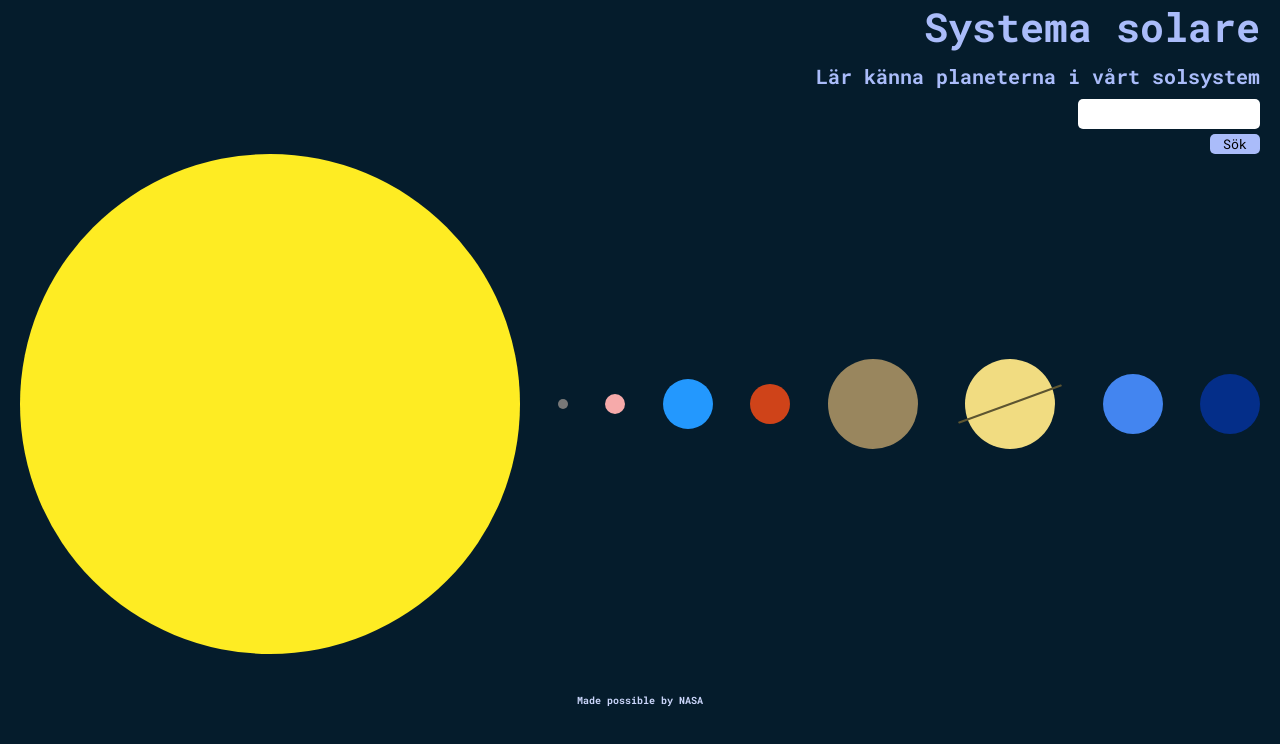
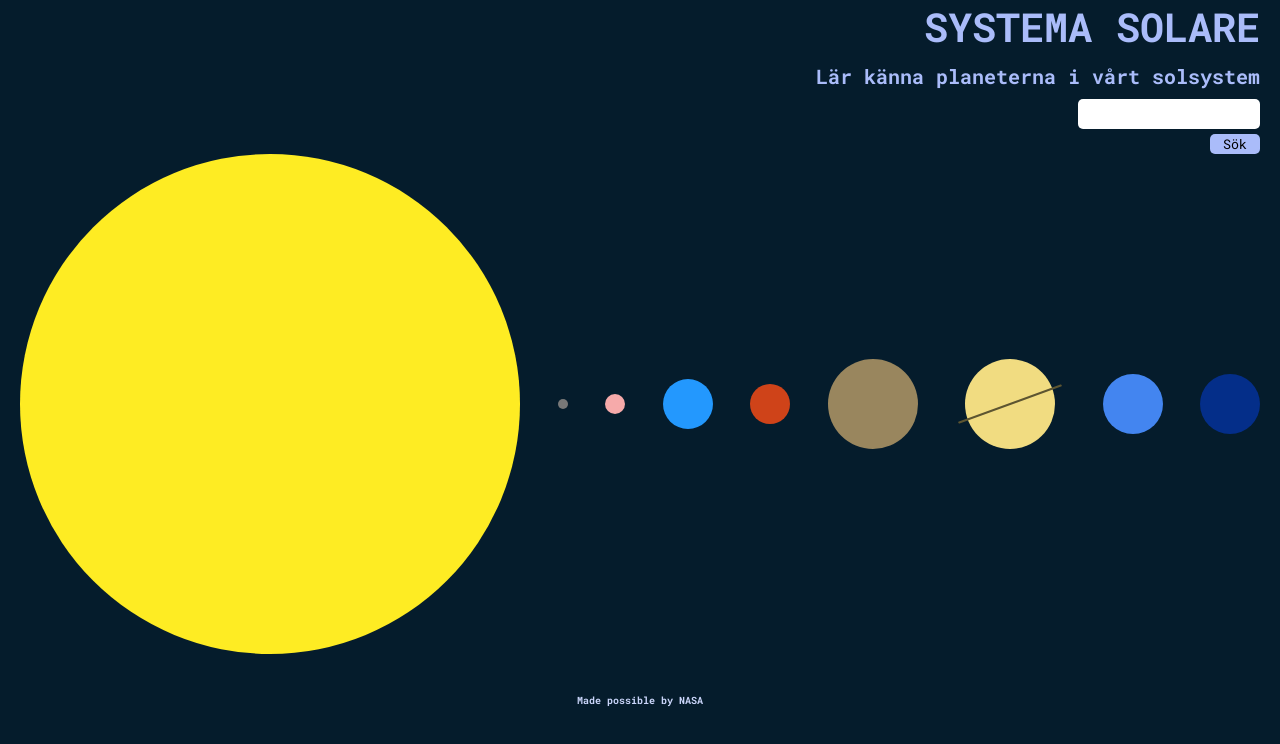
Before and after one commit to Pesilian/Yhfe23-Lina-perssonSignell-javascript-enskilduppgift, a plain HTML site: page index.html in a window 1280 px wide. Drawn offline with nearby package versions, Linux system fonts and the light colour scheme; no server answers.

Commit message:
tillagda kommentarer
tillagda kommentarer

```diff
--- a/index.html
+++ b/index.html
@@ -27,7 +27,7 @@
       <!-- HEADER -->
 
       <main class="header_container">
-        <h1 class="main_header">Systema solare</h1>
+        <h1 class="main_header">SYSTEMA SOLARE</h1>
         <h2 class="intro_text">Lär känna planeterna i vårt solsystem</h2>
 
         <!-- SÖKFÄLT/KNAPP -->
--- a/script.js
+++ b/script.js
@@ -7,7 +7,7 @@ import { getResponce } from './api_module.js';
 
 import { renderPlanetInfo } from './overlay_module.js';
 
-//VARIABLER FÖR ATT VÄLJA ELEMENT FÖR SÖKNING
+//VARIABLER FÖR ATT VÄLJA ELEMENT FÖR EVENTHANDELERS
 const inputSearch = document.querySelector('.search_input');
 const btnSearch = document.querySelector('.search_btn');
 const sun = document.querySelector('.sun');
@@ -36,7 +36,7 @@ getKey().then(data => {
     btnSearch.addEventListener('click', function (e) {
       e.preventDefault();
 
-      //FÅR FRAM INDEX PÅ SÖKT PLANET, SÖKINPUT GÖRS "CASE-INSENSETIVE"
+      //FÅR FRAM INDEX PÅ SÖKT PLANET, SÖKINPUT GÖRS "CASE-INSENSETIVE" SAMT TAR BORT MELLANSLAG FÖRE OCH EFTER
       const planetIndex = planetsArr.findIndex(
         planetsArr =>
           planetsArr.name.toLowerCase().trim() ===
@@ -54,7 +54,7 @@ getKey().then(data => {
     //SÖKNING EFTER TANGENTBORDSTRYCK ENTER
     inputSearch.addEventListener('keyup', event => {
       if (event.key === 'Enter') {
-        //FÅR FRAM INDEX PÅ SÖKT PLANET, SÖKINPUT GÖRS "CASE-INSENSETIVE"
+        //FÅR FRAM INDEX PÅ SÖKT PLANET, SÖKINPUT GÖRS "CASE-INSENSETIVE" SAMT TAR BORT MELLANSLAG FÖRE OCH EFTER
         const planetIndex = planetsArr.findIndex(
           planetsArr =>
             planetsArr.name.toLowerCase().trim() ===
```
